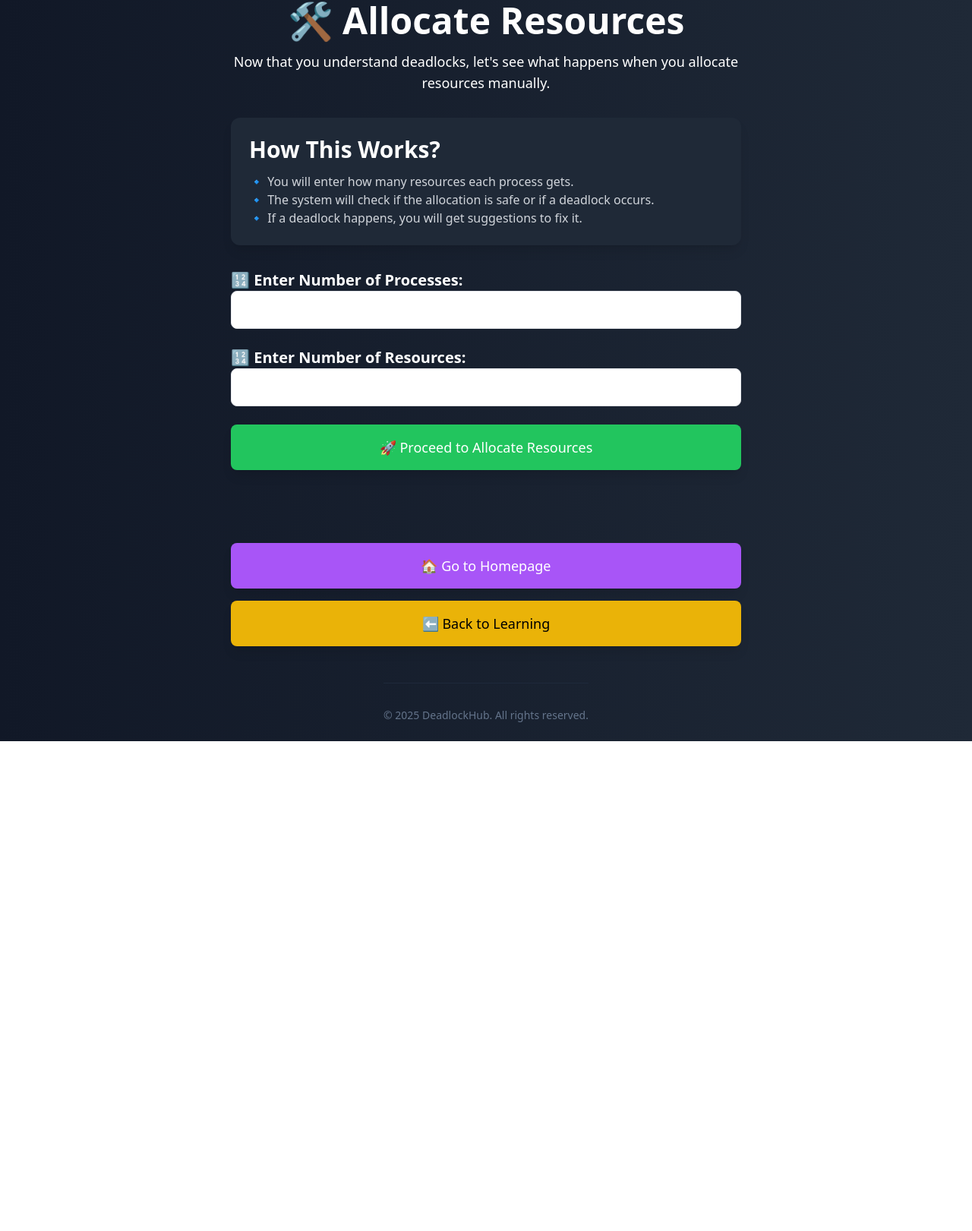
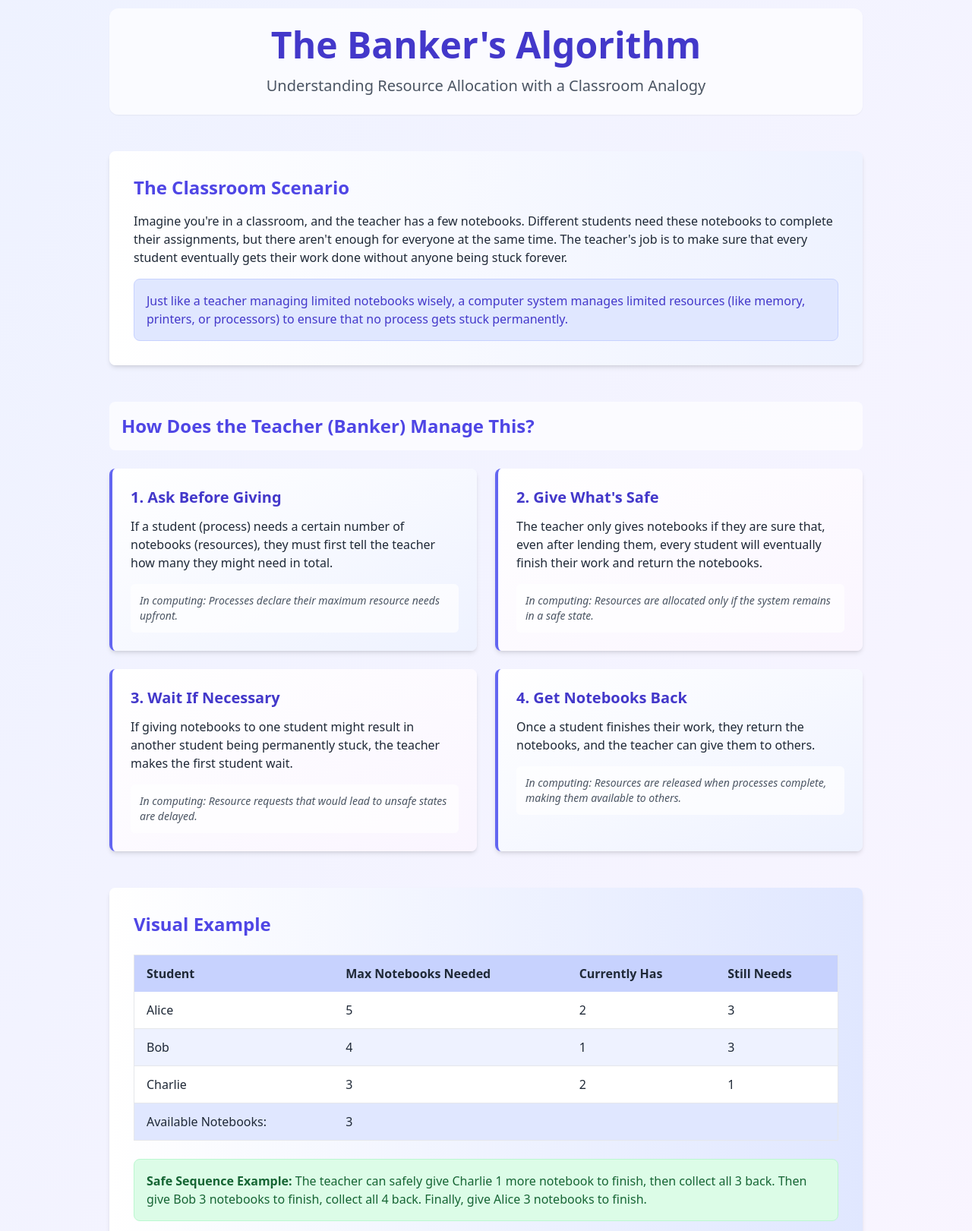
Before and after one commit to AaryanSood53/OSPROJECT, a website: page frontend/allocate.html in a window 1280 px wide. Shown: the part 21-1642 px from the top of the page at 76% size. Before the commit the page ends 997 px from the top, so only its background shows below. Drawn offline with nearby package versions, Linux system fonts and the light colour scheme.

Commit message:
added new page

```diff
--- a/frontend/allocate.html
+++ b/frontend/allocate.html
@@ -3,89 +3,143 @@
 <head>
     <meta charset="UTF-8">
     <meta name="viewport" content="width=device-width, initial-scale=1.0">
-        <title>Try Allocating Resources</title>
+    <title>Banker's Algorithm Explained</title>
     <script src="https://cdn.tailwindcss.com"></script>
-        <style>
-            /* Remove input arrows from number fields */
-            input.no-arrows::-webkit-outer-spin-button,
-            input.no-arrows::-webkit-inner-spin-button {
-                -webkit-appearance: none;
-                margin: 0;
-            }
-            input.no-arrows {
-                -moz-appearance: textfield; /* Firefox */
-            }
+</head>
+<body class="bg-gradient-to-br from-indigo-50 to-purple-50 text-gray-800 min-h-screen">
+    <div class="container mx-auto px-4 py-8 max-w-5xl">
+        <!-- Header -->
+        <header class="mb-12 text-center bg-white bg-opacity-70 rounded-xl p-6 shadow-sm">
+            <h1 class="text-4xl md:text-5xl font-bold text-indigo-700 mb-4">The Banker's Algorithm</h1>
+            <p class="text-xl text-gray-600">Understanding Resource Allocation with a Classroom Analogy</p>
+        </header>
 
-            /* Smooth Animations */
-            .fade-in {
-                opacity: 0;
-                transform: translateY(20px);
-                animation: fadeIn 0.8s forwards;
-            }
+        <!-- Main content -->
+        <main>
+            <!-- Introduction -->
+            <section class="mb-12 bg-gradient-to-r from-white to-indigo-50 rounded-lg shadow-md p-6 md:p-8">
+                <h2 class="text-2xl font-bold text-indigo-600 mb-4">The Classroom Scenario</h2>
+                <p class="mb-4">Imagine you're in a classroom, and the teacher has a few notebooks. Different students need these notebooks to complete their assignments, but there aren't enough for everyone at the same time. The teacher's job is to make sure that every student eventually gets their work done without anyone being stuck forever.</p>
+                <div class="bg-indigo-100 p-4 rounded-lg border border-indigo-200">
+                    <p class="font-medium text-indigo-700">Just like a teacher managing limited notebooks wisely, a computer system manages limited resources (like memory, printers, or processors) to ensure that no process gets stuck permanently.</p>
+                </div>
+            </section>
 
-            @keyframes fadeIn {
-                to {
-                    opacity: 1;
-                    transform: translateY(0);
-                }
-            }
-        </style>
-    </head>
-    <body class="flex flex-col items-center justify-center min-h-screen bg-gradient-to-r from-gray-900 to-gray-800 text-white p-6">
+            <!-- Algorithm Steps -->
+            <section class="mb-12">
+                <h2 class="text-2xl font-bold text-indigo-600 mb-6 bg-white bg-opacity-70 p-4 rounded-lg">How Does the Teacher (Banker) Manage This?</h2>
 
-        <h1 class="text-5xl font-bold fade-in">🛠️ Allocate Resources</h1>
-        <p class="mt-4 text-lg max-w-2xl text-center fade-in">
-            Now that you understand deadlocks, let's see what happens when you allocate resources manually.
-        </p>
-
-        <!-- Explanation Section -->
-        <div class="mt-8 p-6 bg-gray-800 shadow-lg rounded-xl w-full max-w-2xl fade-in">
-            <h2 class="text-3xl font-bold mb-3">How This Works?</h2>
-            <p class="text-gray-300">🔹 You will enter how many resources each process gets.</p>
-            <p class="text-gray-300">🔹 The system will check if the allocation is safe or if a deadlock occurs.</p>
-            <p class="text-gray-300">🔹 If a deadlock happens, you will get suggestions to fix it.</p>
+                <div class="grid grid-cols-1 md:grid-cols-2 gap-6">
+                    <!-- Step 1 -->
+                    <div class="bg-gradient-to-br from-white to-indigo-50 rounded-lg shadow-md p-6 border-l-4 border-indigo-500 hover:shadow-lg transition-shadow">
+                        <h3 class="text-xl font-bold text-indigo-700 mb-3">1. Ask Before Giving</h3>
+                        <p>If a student (process) needs a certain number of notebooks (resources), they must first tell the teacher how many they might need in total.</p>
+                        <div class="mt-4 bg-white bg-opacity-70 p-3 rounded-md">
+                            <p class="text-sm text-gray-600 italic">In computing: Processes declare their maximum resource needs upfront.</p>
+                        </div>
                     </div>
 
-        <!-- Input Fields -->
-        <div class="mt-8 w-full max-w-2xl fade-in">
-            <label class="block text-xl font-semibold">🔢 Enter Number of Processes:</label>
-            <input type="number" id="userProcessCount" min="1" class="p-3 text-black border rounded-lg w-full text-center no-arrows focus:ring focus:ring-blue-500">
-
-            <label class="block text-xl mt-6 font-semibold">🔢 Enter Number of Resources:</label>
-            <input type="number" id="userResourceCount" min="1" class="p-3 text-black border rounded-lg w-full text-center no-arrows focus:ring focus:ring-blue-500">
-
-            <button id="allocateButton" class="mt-6 px-8 py-4 bg-green-500 text-white text-lg rounded-lg shadow-lg hover:bg-green-600 hover:shadow-xl transition-all w-full">
-                🚀 Proceed to Allocate Resources
-            </button>
+                    <!-- Step 2 -->
+                    <div class="bg-gradient-to-br from-white to-purple-50 rounded-lg shadow-md p-6 border-l-4 border-indigo-500 hover:shadow-lg transition-shadow">
+                        <h3 class="text-xl font-bold text-indigo-700 mb-3">2. Give What's Safe</h3>
+                        <p>The teacher only gives notebooks if they are sure that, even after lending them, every student will eventually finish their work and return the notebooks.</p>
+                        <div class="mt-4 bg-white bg-opacity-70 p-3 rounded-md">
+                            <p class="text-sm text-gray-600 italic">In computing: Resources are allocated only if the system remains in a safe state.</p>
+                        </div>
                     </div>
 
-        <!-- Allocation Inputs (Generated Dynamically) -->
-        <div id="allocationInputs" class="mt-8 w-full max-w-2xl fade-in"></div>
-
-        <!-- Check Allocation Button -->
-        <button id="checkButton" class="mt-6 px-8 py-4 bg-blue-500 text-white text-lg rounded-lg shadow-lg hover:bg-blue-600 hover:shadow-xl transition-all w-full hidden">
-            ✅ Check Deadlock Status
-        </button>
-
-        <!-- Results -->
-        <div id="allocResult" class="mt-8 text-2xl font-semibold text-center fade-in"></div>
-
-        <!-- Navigation Buttons -->
-        <div class="mt-8 w-full max-w-2xl space-y-4 fade-in">
-            <!-- 🔹 Go to Homepage Button -->
-            <button id="homeButton" class="px-8 py-4 bg-purple-500 text-white text-lg rounded-lg shadow-lg hover:bg-purple-600 hover:shadow-xl transition-all w-full">
-                🏠 Go to Homepage
-            </button>
-
-            <!-- 🔹 Back to Learning Button -->
-            <button id="backButton" class="px-8 py-4 bg-yellow-500 text-black text-lg rounded-lg shadow-lg hover:bg-yellow-600 hover:shadow-xl transition-all w-full">
-                ⬅ Back to Learning
-            </button>
+                    <!-- Step 3 -->
+                    <div class="bg-gradient-to-br from-white to-purple-50 rounded-lg shadow-md p-6 border-l-4 border-indigo-500 hover:shadow-lg transition-shadow">
+                        <h3 class="text-xl font-bold text-indigo-700 mb-3">3. Wait If Necessary</h3>
+                        <p>If giving notebooks to one student might result in another student being permanently stuck, the teacher makes the first student wait.</p>
+                        <div class="mt-4 bg-white bg-opacity-70 p-3 rounded-md">
+                            <p class="text-sm text-gray-600 italic">In computing: Resource requests that would lead to unsafe states are delayed.</p>
+                        </div>
                     </div>
 
-        <script src="script2.js"></script>
-        <div class="mt-12 pt-8 border-t border-slate-800 text-center text-slate-500 text-sm">
-            <p>&copy; 2025 DeadlockHub. All rights reserved.</p>
+                    <!-- Step 4 -->
+                    <div class="bg-gradient-to-br from-white to-indigo-50 rounded-lg shadow-md p-6 border-l-4 border-indigo-500 hover:shadow-lg transition-shadow">
+                        <h3 class="text-xl font-bold text-indigo-700 mb-3">4. Get Notebooks Back</h3>
+                        <p>Once a student finishes their work, they return the notebooks, and the teacher can give them to others.</p>
+                        <div class="mt-4 bg-white bg-opacity-70 p-3 rounded-md">
+                            <p class="text-sm text-gray-600 italic">In computing: Resources are released when processes complete, making them available to others.</p>
+                        </div>
+                    </div>
+                </div>
+            </section>
+
+            <!-- Visual Representation -->
+            <section class="mb-12 bg-gradient-to-r from-white to-indigo-100 rounded-lg shadow-md p-6 md:p-8">
+                <h2 class="text-2xl font-bold text-indigo-600 mb-6">Visual Example</h2>
+
+                <div class="overflow-x-auto">
+                    <table class="min-w-full bg-white border border-gray-200">
+                        <thead>
+                            <tr>
+                                <th class="py-3 px-4 bg-indigo-200 text-left">Student</th>
+                                <th class="py-3 px-4 bg-indigo-200 text-left">Max Notebooks Needed</th>
+                                <th class="py-3 px-4 bg-indigo-200 text-left">Currently Has</th>
+                                <th class="py-3 px-4 bg-indigo-200 text-left">Still Needs</th>
+                            </tr>
+                        </thead>
+                        <tbody>
+                            <tr class="border-b border-gray-200">
+                                <td class="py-3 px-4 font-medium">Alice</td>
+                                <td class="py-3 px-4">5</td>
+                                <td class="py-3 px-4">2</td>
+                                <td class="py-3 px-4">3</td>
+                            </tr>
+                            <tr class="border-b border-gray-200 bg-indigo-50">
+                                <td class="py-3 px-4 font-medium">Bob</td>
+                                <td class="py-3 px-4">4</td>
+                                <td class="py-3 px-4">1</td>
+                                <td class="py-3 px-4">3</td>
+                            </tr>
+                            <tr class="border-b border-gray-200">
+                                <td class="py-3 px-4 font-medium">Charlie</td>
+                                <td class="py-3 px-4">3</td>
+                                <td class="py-3 px-4">2</td>
+                                <td class="py-3 px-4">1</td>
+                            </tr>
+                        </tbody>
+                        <tfoot>
+                            <tr class="bg-indigo-100">
+                                <td class="py-3 px-4 font-medium">Available Notebooks:</td>
+                                <td class="py-3 px-4 font-medium" colspan="3">3</td>
+                            </tr>
+                        </tfoot>
+                    </table>
+                </div>
+
+                <div class="mt-6 p-4 bg-green-100 border border-green-200 rounded-lg">
+                    <p class="text-green-800">
+                        <span class="font-bold">Safe Sequence Example:</span> The teacher can safely give Charlie 1 more notebook to finish, then collect all 3 back. Then give Bob 3 notebooks to finish, collect all 4 back. Finally, give Alice 3 notebooks to finish.
+                    </p>
+                </div>
+            </section>
+
+            <!-- Why It's Important -->
+            <section class="bg-gradient-to-r from-indigo-600 to-indigo-700 text-white rounded-lg shadow-md p-6 md:p-8">
+                <h2 class="text-2xl font-bold mb-4">Why Is This Important?</h2>
+                <div class="flex flex-col md:flex-row items-center">
+                    <div class="md:w-2/3">
+                        <p class="mb-4">This ensures that no student (process) is stuck waiting forever (deadlock). By carefully planning resource allocation, the system can guarantee that all processes will eventually complete.</p>
+                        <p class="font-bold">Banker's Algorithm in Simple Terms:</p>
+                        <p>Just like a teacher managing limited notebooks wisely, a bank (or computer system) manages limited resources (like memory, printers, or processors) to ensure that no one gets stuck permanently.</p>
+                    </div>
+                    <div class="md:w-1/3 mt-6 md:mt-0 flex justify-center">
+                        <div class="w-32 h-32 bg-gradient-to-br from-white to-indigo-100 rounded-full flex items-center justify-center shadow-lg">
+                            <span class="text-indigo-600 text-5xl">🔄</span>
+                        </div>
+                    </div>
+                </div>
+            </section>
+        </main>
+
+        <!-- Footer -->
+        <footer class="mt-12 text-center text-gray-600 text-sm bg-white bg-opacity-70 p-4 rounded-lg">
+            <p>Understanding Operating Systems Concepts - The Banker's Algorithm</p>
+        </footer>
     </div>
 </body>
 </html>
```
Also changed, not shown: frontend/index.html (+2 -2 lines). Lines whose indentation alone changed are shown as unchanged.
